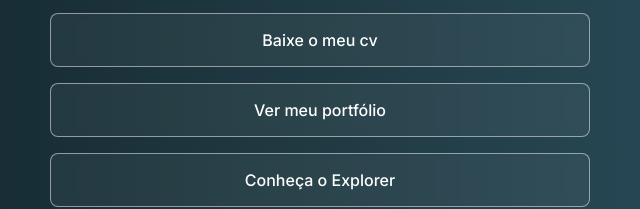
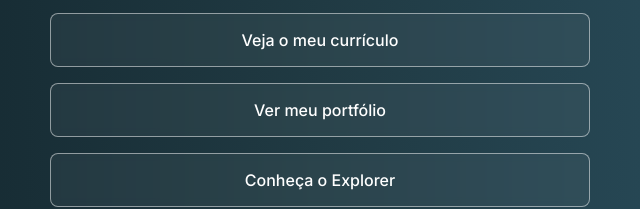
Before and after one commit to badb0rn/rocketseats, a plain HTML site: page index.html in a window 1280 px wide. Shown: the part 363-572 px from the top of the page, 320-960 px from the left. Drawn offline with nearby package versions, Linux system fonts and the light colour scheme.

Commit message:
alterações de links no html

```diff
--- a/index.html
+++ b/index.html
@@ -35,7 +35,7 @@
         </li>
 
         <li>
-          <a href="#">Baixe o meu cv</a>
+          <a href="/assets/cv-dan.pdf" target="_blank">Veja o meu currículo</a>
         </li>
 
         <li>
```
